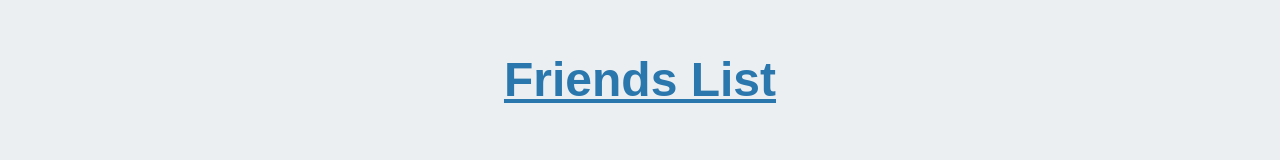
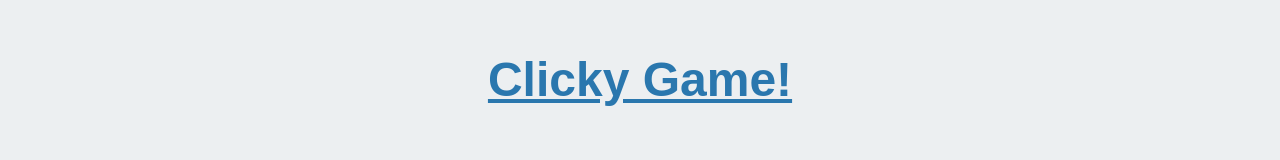
Before and after one commit to erictriestocode/clicky-game, a React (Create React App) app: page / in a window 1280 px wide. Shown: the top 160 px of the page. Built offline with nearby package versions, Linux system fonts and the light colour scheme.

Commit message:
Title Change

```diff
--- a/src/App.js
+++ b/src/App.js
@@ -21,7 +21,7 @@ class App extends Component {
   render() {
     return (
       <Wrapper>
-        <Title>Friends List</Title>
+        <Title>Clicky Game!</Title>
         {this.state.friends.map(friend => (
           <FriendCard
             removeFriend={this.removeFriend}
```
